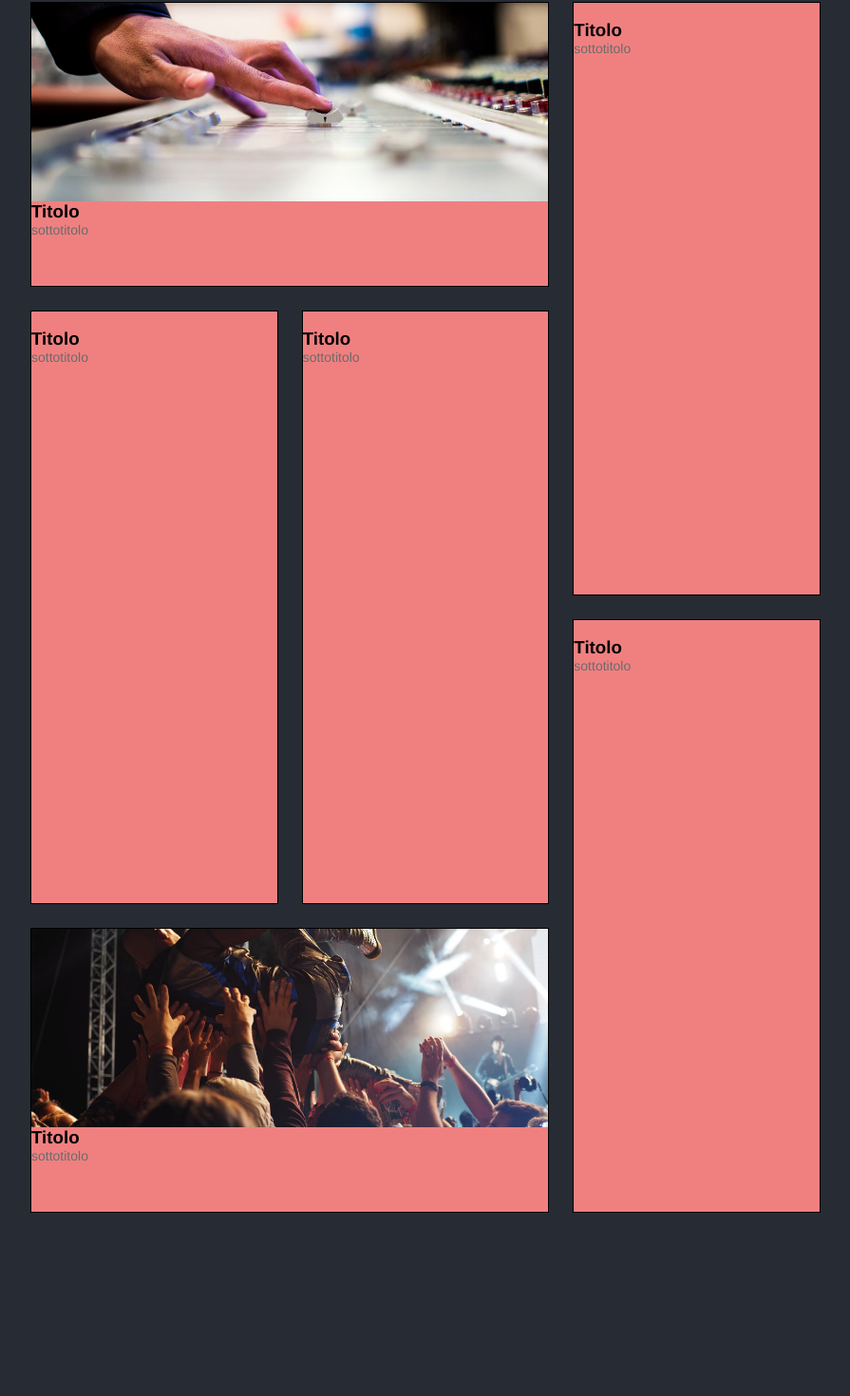
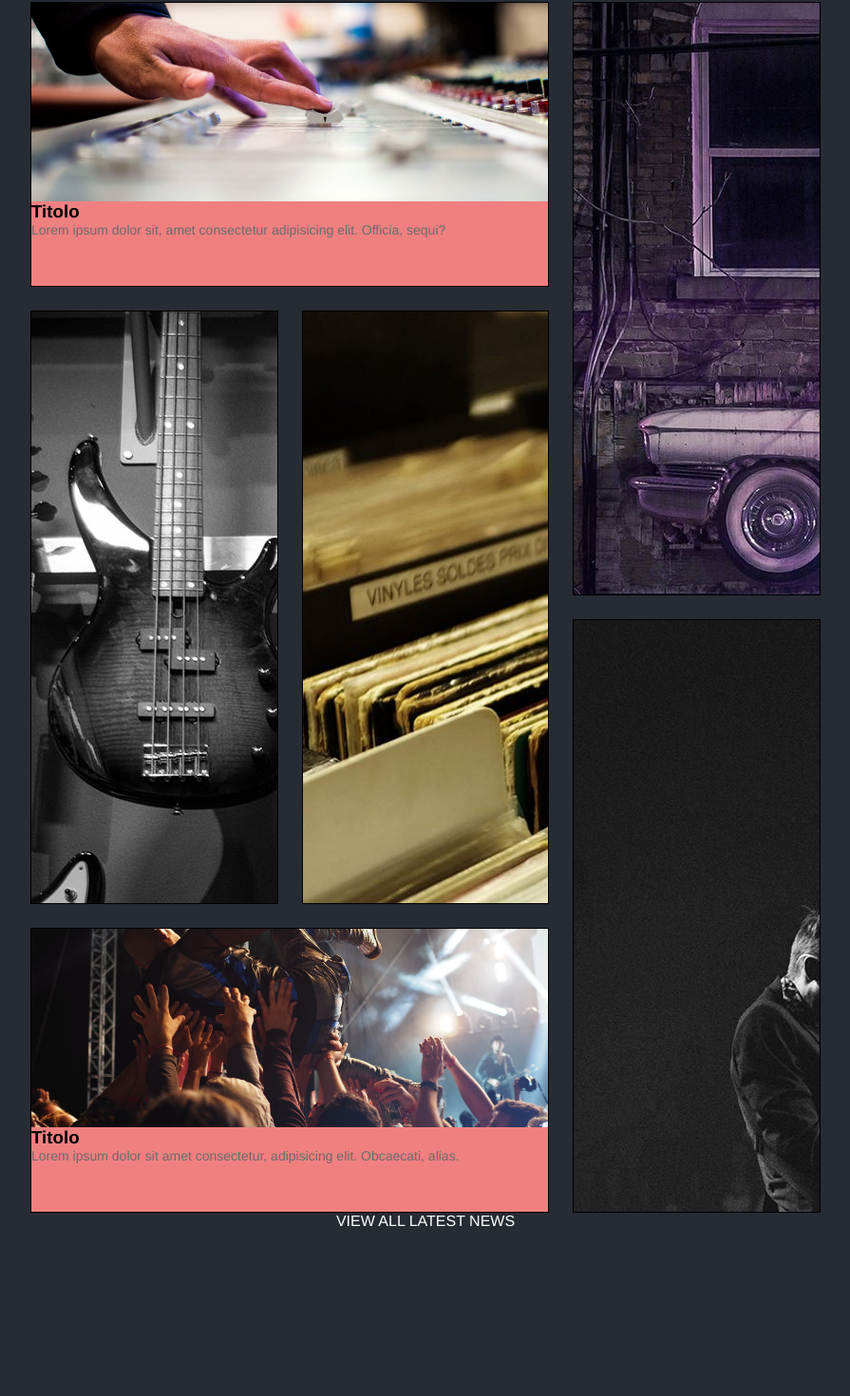
Before and after one commit to GiulianoPrimavera/proj-html-vuejs, a Vue app: page / in a window 1280 px wide. Shown: the part 1514-2984 px from the top of the page at 95% size, without its empty margins (192-1087 px from the left). Built offline with nearby package versions, Linux system fonts and the light colour scheme.

Commit message:
adds images for the news card

```diff
--- a/src/components/Main.vue
+++ b/src/components/Main.vue
@@ -32,64 +32,69 @@
       <div class="news_container">
         <div class="news_card wide_card">
           <div class="news_card_image_container">
-            <img src="@/assets/images/blog_music_techo.jpg" alt="" />
+            <img src="@/assets/images/blog_music_techo.jpg" alt="Technology and music" />
           </div>
 
           <div class="news_card_text_container">
             <h3>Titolo</h3>
-            <p class="small_text">sottotitolo</p>
+            <p class="small_text">Lorem ipsum dolor sit, amet consectetur adipisicing elit. Officia, sequi?</p>
           </div>
         </div>
-        <div class="news_card card_2">
+        <div class="news_card card_2 narrow_card">
           <div class="news_card_image_container">
-            <img src="" alt="" />
+            <img src="@/assets/images/blog-post1.jpg" alt="Taking it back to the old school" />
           </div>
 
           <div class="news_card_text_container">
             <h3>Titolo</h3>
-            <p class="small_text">sottotitolo</p>
+            <p class="small_text">Lorem ipsum dolor sit amet consectetur adipisicing elit. Deserunt, dicta.</p>
           </div>
         </div>
-        <div class="news_card card_3">
+        <div class="news_card card_3 narrow_card">
           <div class="news_card_image_container">
-            <img src="" alt="" />
+            <img src="@/assets/images/blog-post3.jpg" alt="While my guitar gently weeps" />
           </div>
 
           <div class="news_card_text_container">
             <h3>Titolo</h3>
-            <p class="small_text">sottotitolo</p>
+            <p class="small_text">Lorem ipsum dolor sit amet consectetur adipisicing elit. Iste, possimus!</p>
           </div>
         </div>
-        <div class="news_card card_4">
+        <div class="news_card card_4 narrow_card">
           <div class="news_card_image_container">
-            <img src="" alt="" />
+            <img src="@/assets/images/blog-post4.jpg" alt="It just soudns better" />
           </div>
 
           <div class="news_card_text_container">
             <h3>Titolo</h3>
-            <p class="small_text">sottotitolo</p>
+            <p class="small_text">Lorem ipsum dolor sit amet consectetur adipisicing elit. Iusto, animi!</p>
           </div>
         </div>
         <div class="news_card wide_card">
           <div class="news_card_image_container">
-            <img src="@/assets/images/blog_flavor_rock.jpg" alt="" />
+            <img src="@/assets/images/blog_flavor_rock.jpg" alt="The flavor of rock" />
           </div>
 
           <div class="news_card_text_container">
             <h3>Titolo</h3>
-            <p class="small_text">sottotitolo</p>
+            <p class="small_text">Lorem ipsum dolor sit amet consectetur, adipisicing elit. Obcaecati, alias.</p>
           </div>
         </div>
-        <div class="news_card card_6">
+        <div class="news_card card_6 narrow_card">
           <div class="news_card_image_container">
-            <img src="" alt="" />
+            <img src="@/assets/images/blog-post2.jpg" alt="Sharing the stage with a Legend" />
           </div>
 
           <div class="news_card_text_container">
             <h3>Titolo</h3>
-            <p class="small_text">sottotitolo</p>
+            <p class="small_text">Lorem ipsum, dolor sit amet consectetur adipisicing elit. Doloremque, praesentium.</p>
           </div>
         </div>
+      </div>
+
+      <!-- bottone "vedi tutte le news" (si ripete due volte) -->
+      <div class="view_button">
+        <a href="#">VIEW ALL LATEST NEWS</a>
       </div>
     </div>
 
```
